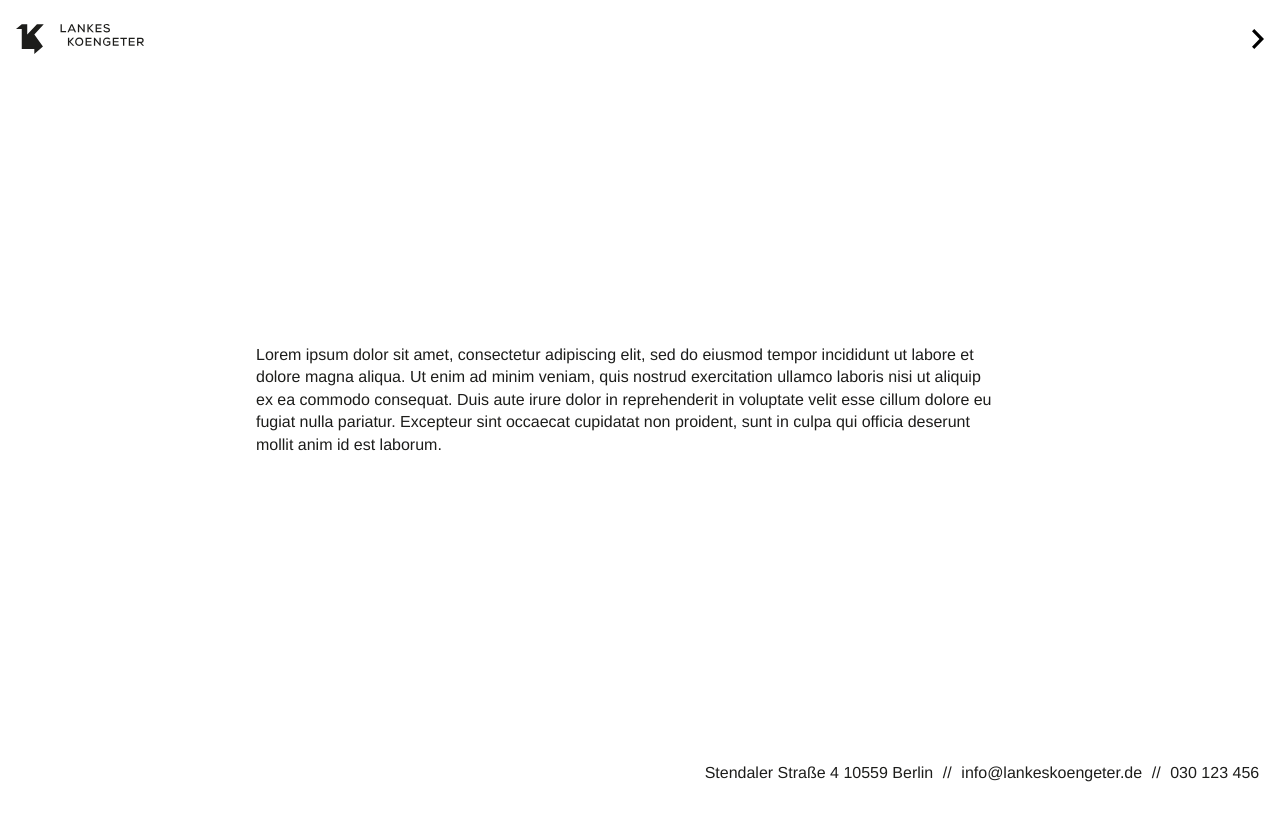
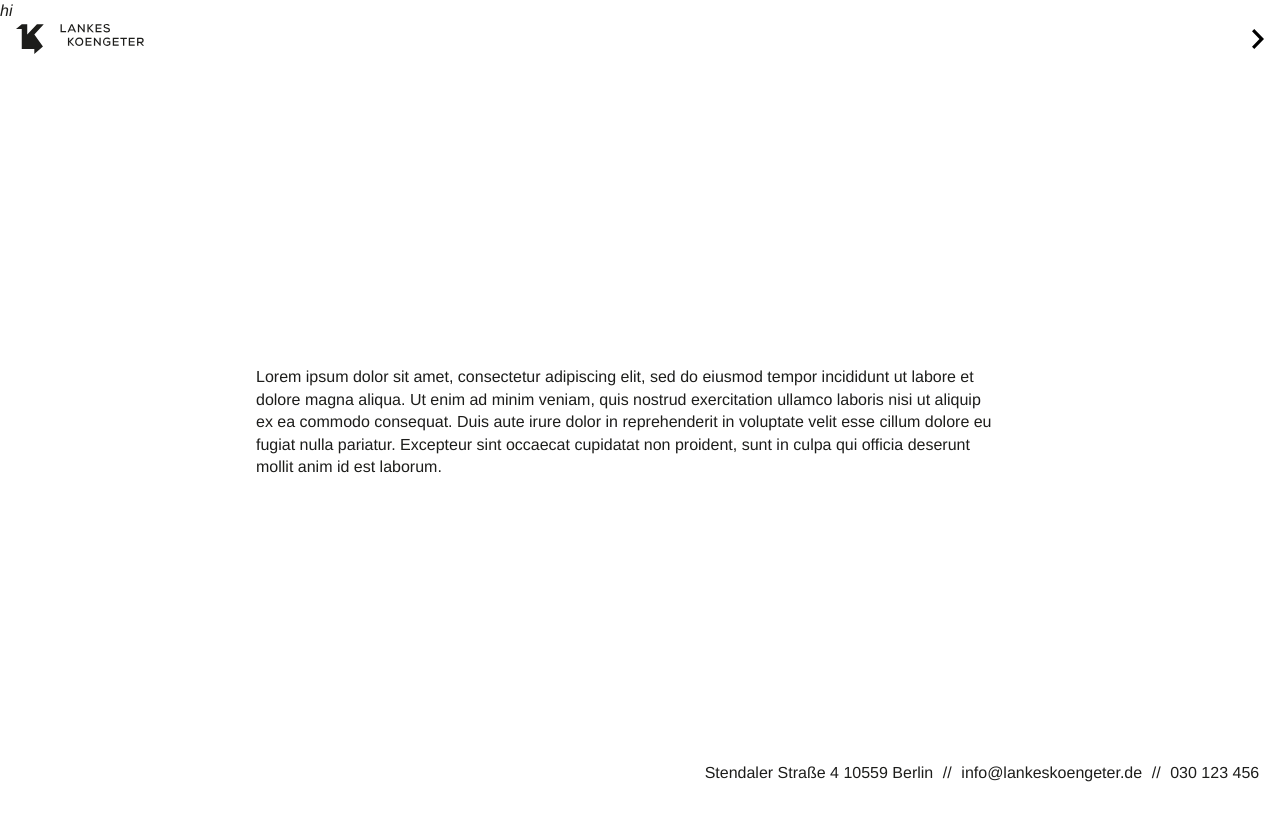
Before and after one commit to M-WRI/lankeskoengerer, a Gatsby site: page /about-us in a window 1280 px wide. Shown: the top 820 px of the page. Built offline with nearby package versions, Linux system fonts and the light colour scheme; Gatsby itself is replaced by a stand-in of ours.

Commit message:
starting adress component

```diff
--- /dev/null
+++ b/src/components/AdressComponent/AdressComponent.js
@@ -0,0 +1,13 @@
+import React from "react"
+
+import "./AdressComponent.scss"
+
+const AdressComponent = () => {
+  return (
+    <address>
+      <div>hi</div>
+    </address>
+  )
+}
+
+export default AdressComponent
--- a/src/pages/about-us.js
+++ b/src/pages/about-us.js
@@ -3,12 +3,14 @@ import { graphql } from "gatsby"
 import Layout from "../components/layout"
 
 import AboutUsComponent from "../components/AboutUs/AboutUs"
+import AdressComponent from "../components/AdressComponent/AdressComponent"
 
 const AboutUs = ({ data }) => {
   const { content } = data.markdownRemark.frontmatter
 
   return (
     <Layout site="about">
+      <AdressComponent />
       <AboutUsComponent data={content} />
     </Layout>
   )
```
Also changed, not shown: src/components/AdressComponent/AdressComponent.scss (added).
